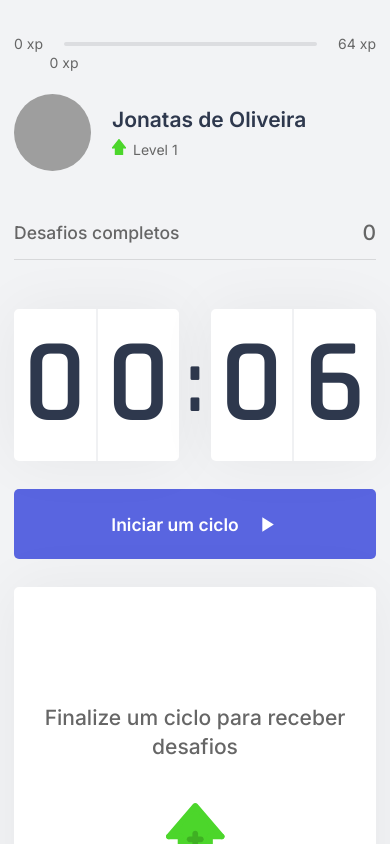
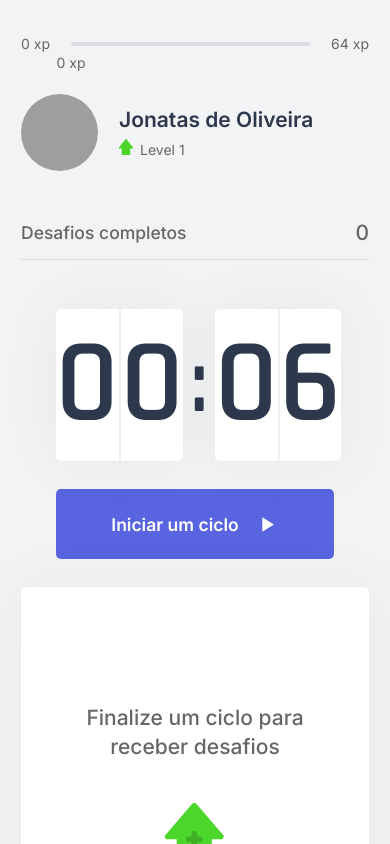
Before and after one commit to jonatasoc/nlw_moveit, a Next.js app: page / in a window 390 px wide. Shown: the top 844 px of the page. Built offline with nearby package versions, Linux system fonts and the light colour scheme; grey boxes are pictures that could not be loaded.

Commit message:
Ajust size for mobile

```diff
--- a/src/components/Countdown/styles.ts
+++ b/src/components/Countdown/styles.ts
@@ -24,6 +24,11 @@ export const Container = styled.div`
   font-family: Rajdhani;
   font-weight: 600;
   color: var(--title);
+
+  @media (max-width: 768px) {
+    width: 80%;
+    margin: 0 auto;
+  }
 
   > div {
     flex: 1;
@@ -79,6 +84,12 @@ export const CountdownButton = styled.button`
 
   transition: background-color 0.2s;
 
+  @media (max-width: 768px) {
+    width: 80%;
+    margin: 0 auto;
+    margin-top: 2rem;
+  }
+
   &:not(:disabled):hover {
     background: ${props =>
       props.isActive ? 'var(--red-dark)' : 'var(--blue-dark)'};
--- a/src/pages/styles.ts
+++ b/src/pages/styles.ts
@@ -10,7 +10,7 @@ const Container = styled.div`
   flex-direction: column;
 
   @media (max-width: 768px) {
-    padding: 2.5rem 1rem;
+    padding: 2.5rem 1.5rem;
   }
 
   section {
```
